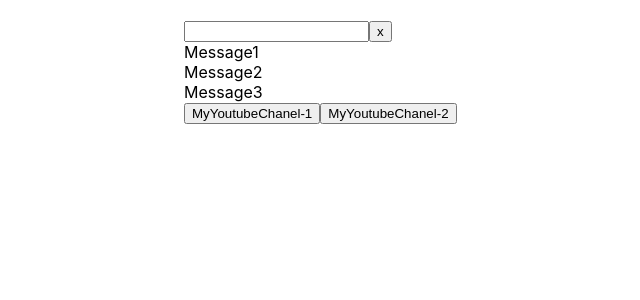
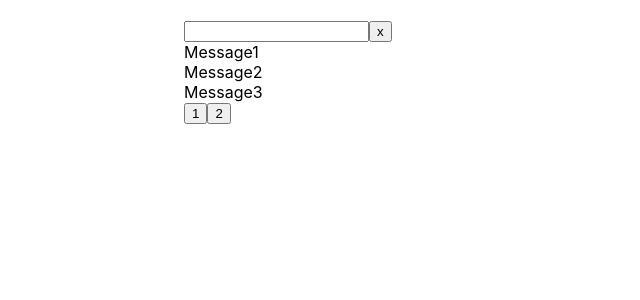
Before and after one commit to Dro5zd/Igor-microtask-lesson2, a React (Create React App) app: page / in a window 1280 px wide. Shown: the top 300 px of the page, without its empty margins (156-796 px from the left). Built offline with nearby package versions, Linux system fonts and the light colour scheme.

Commit message:
button lesson test 2 ( 100200)

```diff
--- a/src/App.tsx
+++ b/src/App.tsx
@@ -15,12 +15,24 @@
         setMessage([addMessage, ...message])
     }
 
-    const myFirstSubscriber = () => {
-        console.log(`Hello, I'm Andrii`)
+    // const myFirstSubscriber = () => {
+    //     console.log(`Hello, I'm Andrii`)
+    // }
+    //
+    // const mySecondSubscriber = () => {
+    //     console.log(`Hello, I'm Ivan`)
+    // }
+
+    // const onClickHandler = (name: string) => {
+    //     console.log(name)
+    // }
+
+    const foo1 = () => {
+        console.log('100200')
     }
 
-    const mySecondSubscriber = () => {
-        console.log(`Hello, I'm Ivan`)
+    const foo2 = (value: number) => {
+        console.log(value)
     }
 
     return (
@@ -28,8 +40,13 @@
             <FullInput newMessage={newMessage}/>
             {message.map((el, index) => <div key={index}>{el.message}</div>)}
 
-            <button onClick={myFirstSubscriber}>MyYoutubeChanel-1</button>
-            <button onClick={mySecondSubscriber}>MyYoutubeChanel-2</button>
+            {/*<button onClick={() => onClickHandler('Andrii')}>MyYoutubeChanel-1</button>*/}
+            {/*<button onClick={() => onClickHandler('Bogdan')}>MyYoutubeChanel-2</button>*/}
+
+            <button onClick={foo1}>1</button>
+            <button onClick={() => foo2(100200)}>2</button>
+
+
         </div>
     );
 }
```
